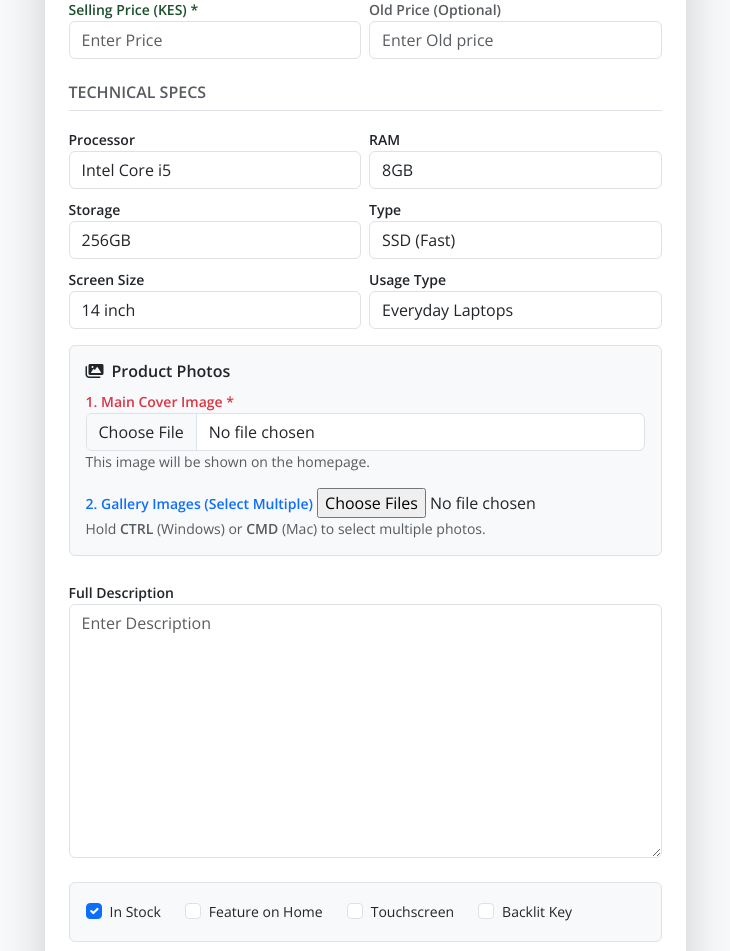
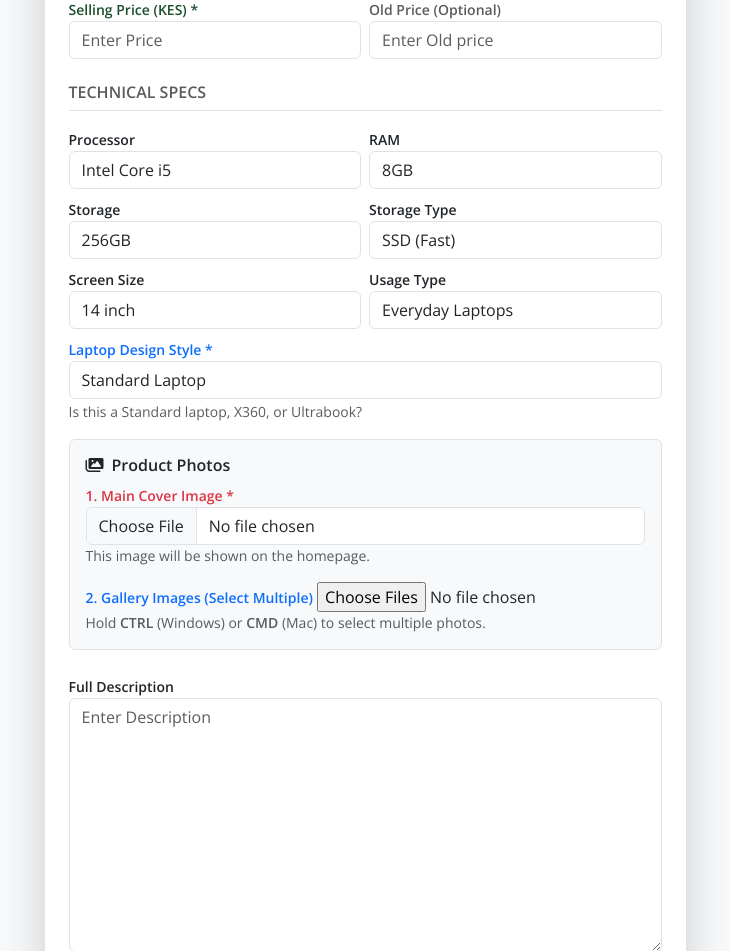
Before and after one commit to kelvin-keter/laptop-place-v2, a Django app: page /upload/ in a window 1280 px wide. Shown: the part 455-1406 px from the top of the page, without its empty margins (275-1005 px from the left). Run offline with Django 5.2, Linux system fonts and the light colour scheme; the visitor is signed in with stand-in values (Sample User, id 1); data that the repository does not hold is empty.

Commit message:
Fix missing laptop_type field in upload form template

```diff
--- a/core/templates/core/upload_product.html
+++ b/core/templates/core/upload_product.html
@@ -86,7 +86,7 @@
                                 {{ form.storage }}
                             </div>
                             <div class="col-6">
-                                <label class="small fw-bold">Type</label>
+                                <label class="small fw-bold">Storage Type</label>
                                 {{ form.storage_type }}
                             </div>
                             <div class="col-6">
@@ -96,6 +96,11 @@
                              <div class="col-6">
                                 <label class="small fw-bold">Usage Type</label>
                                 {{ form.usage }}
+                            </div>
+                            <div class="col-12 mt-2">
+                                <label class="small fw-bold text-primary">Laptop Design Style *</label>
+                                {{ form.laptop_type }}
+                                <small class="text-muted">Is this a Standard laptop, X360, or Ultrabook?</small>
                             </div>
                         </div>
 
```
